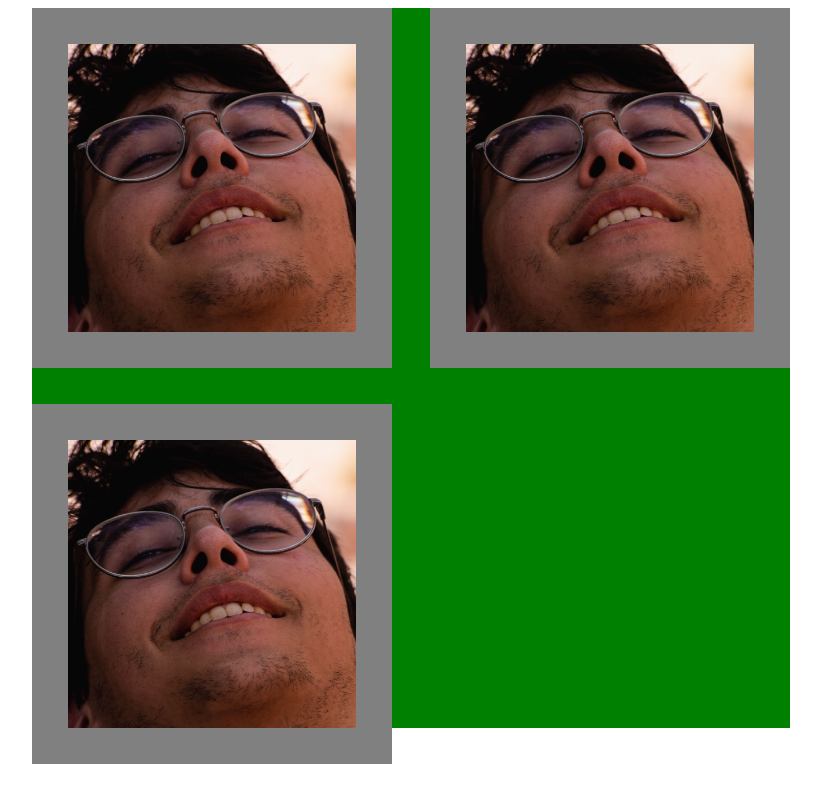
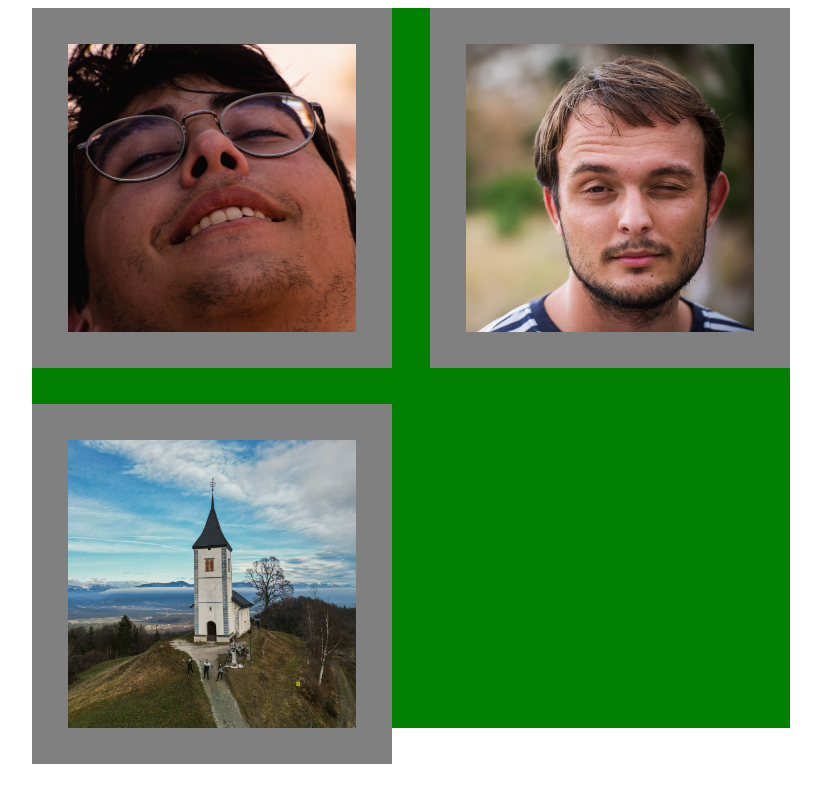
Before and after one commit to ChocolateChipKookie/ChocolateChipKookie.github.io, a plain HTML site: page gallery.html in a window 1280 px wide. Shown: the whole page, without its empty margins (229-1050 px from the left). Drawn offline with Linux system fonts and the light colour scheme.

Commit message:
Gallery functionality

```diff
--- a/files/gallery_metadata.json
+++ b/files/gallery_metadata.json
@@ -2,11 +2,16 @@
     {
         "title": "Jordan",
         "title_image": "./files/images/jordan.jpg",
-        "link": "https://www.google.com"
+        "link": "https://drive.google.com/drive/folders/1FGwr2GGz_T4s7bHbgD7Qr8wlQJeGG8eo?usp=share_link"
     },
     {
         "title": "Lebanon",
         "title_image": "./files/images/lebenon.jpg",
-        "link": "https://www.youtube.com"
+        "link": "https://drive.google.com/drive/folders/1LDn3HrhHr0eCvJ0LBVtVagNgRvrMPvBr?usp=share_link"
+    },
+    {
+        "title": "Slovenia</br>(January 2023)",
+        "title_image": "./files/images/slovenia_2023.jpg",
+        "link": "https://drive.google.com/drive/folders/1UATM7GCZZ5nQ99YT_2nOb3ZcBkl0vU_4?usp=share_link"
     }
 ]
--- a/gallery.html
+++ b/gallery.html
@@ -6,35 +6,9 @@
     </head>
     <body>
         <div id="container" class="gallery-container">
-            <div class="gallery-entry-container">
-                <div class="gallery-entry">
-                    <img src="./files/images/jordan.jpg" class="entry-image">
-                    <a class="entry-overlay" href="https://www.google.com">
-                        aaa
-                    </a>
-                </div>
-            </div>
-
-            <div class="gallery-entry-container">
-                <div class="gallery-entry">
-                    <img src="./files/images/jordan.jpg" class="entry-image">
-                    <a class="entry-overlay" href="https://www.google.com">
-                        aaa
-                    </a>
-                </div>
-            </div>
-
-            <div class="gallery-entry-container">
-                <div class="gallery-entry">
-                    <img src="./files/images/jordan.jpg" class="entry-image">
-                    <a class="entry-overlay" href="https://www.google.com">
-                        aaa
-                    </a>
-                </div>
-            </div>
         </div>
     </body>
     <footer>
-        <script src="./gallery/gallery.js"></script>
+        <script src="./gallery.js"></script>
     </footer>
 </html>
--- a/gallery.js
+++ b/gallery.js
@@ -1,7 +1,25 @@
-let url = 'https://example.com';
 
-fetch(url)
-.then(res => res.json())
-.then(out =>
-  console.log('Checkout this JSON! ', out))
-.catch(err => { throw err });
+function populateGallery(data){
+    let container = document.getElementById("container");
+    data.forEach(element => {
+        const div = document.createElement("div");
+        div.className = "gallery-entry-container";
+        div.innerHTML = `
+                <div class="gallery-entry">
+                    <img src="${element.title_image}" class="entry-image">
+                    <a class="entry-overlay" href="${element.link}">
+                        ${element.title}
+                    </a>
+                </div>
+        `
+        container.appendChild(div);
+    });
+}
+
+onload = (event) => {
+    let url = 'https://raw.githubusercontent.com/ChocolateChipKookie/chocolatechipkookie.github.io/main/files/gallery_metadata.json';
+    fetch(url)
+        .then(res => res.json())
+        .then(populateGallery)
+        .catch(err => { throw err });
+}
```
Also changed, not shown: files/images/slovenia_2023.jpg (added).
